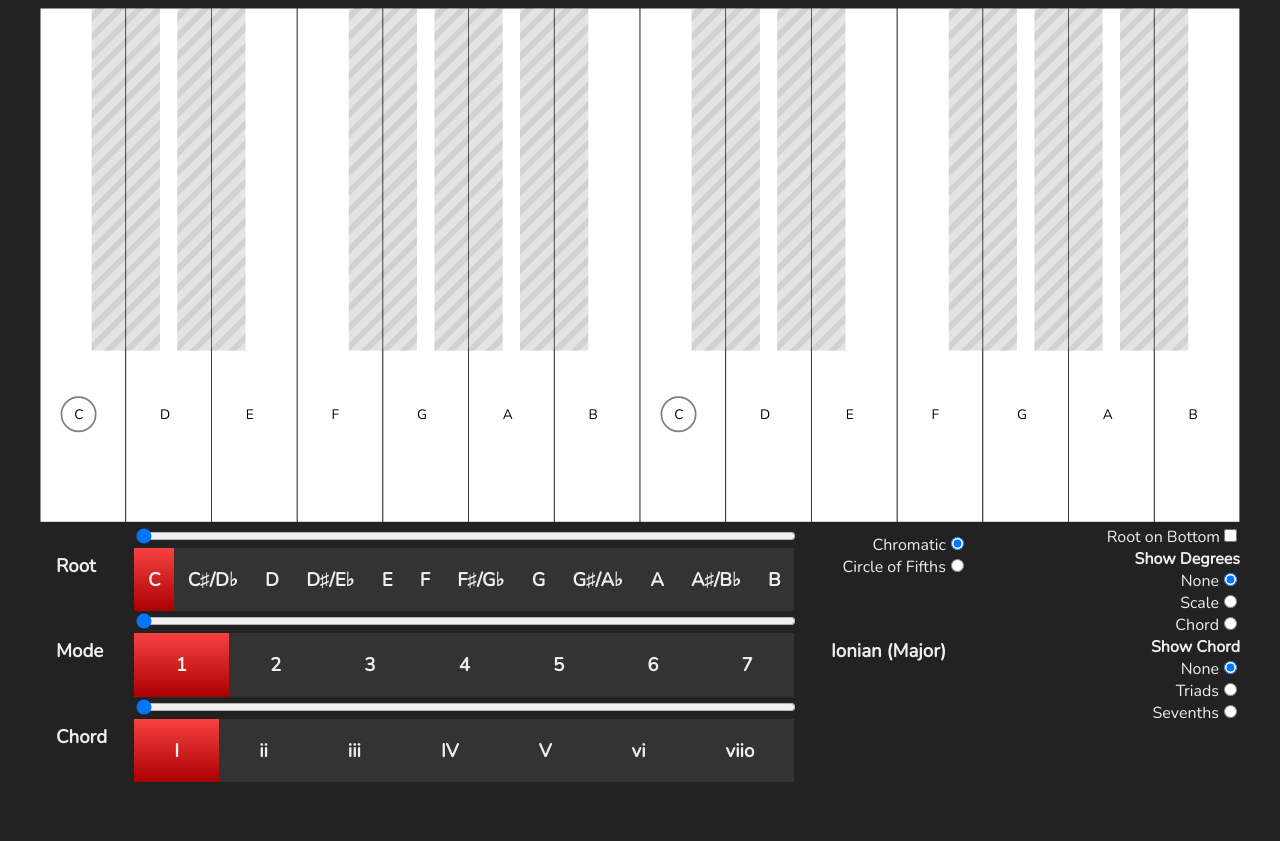
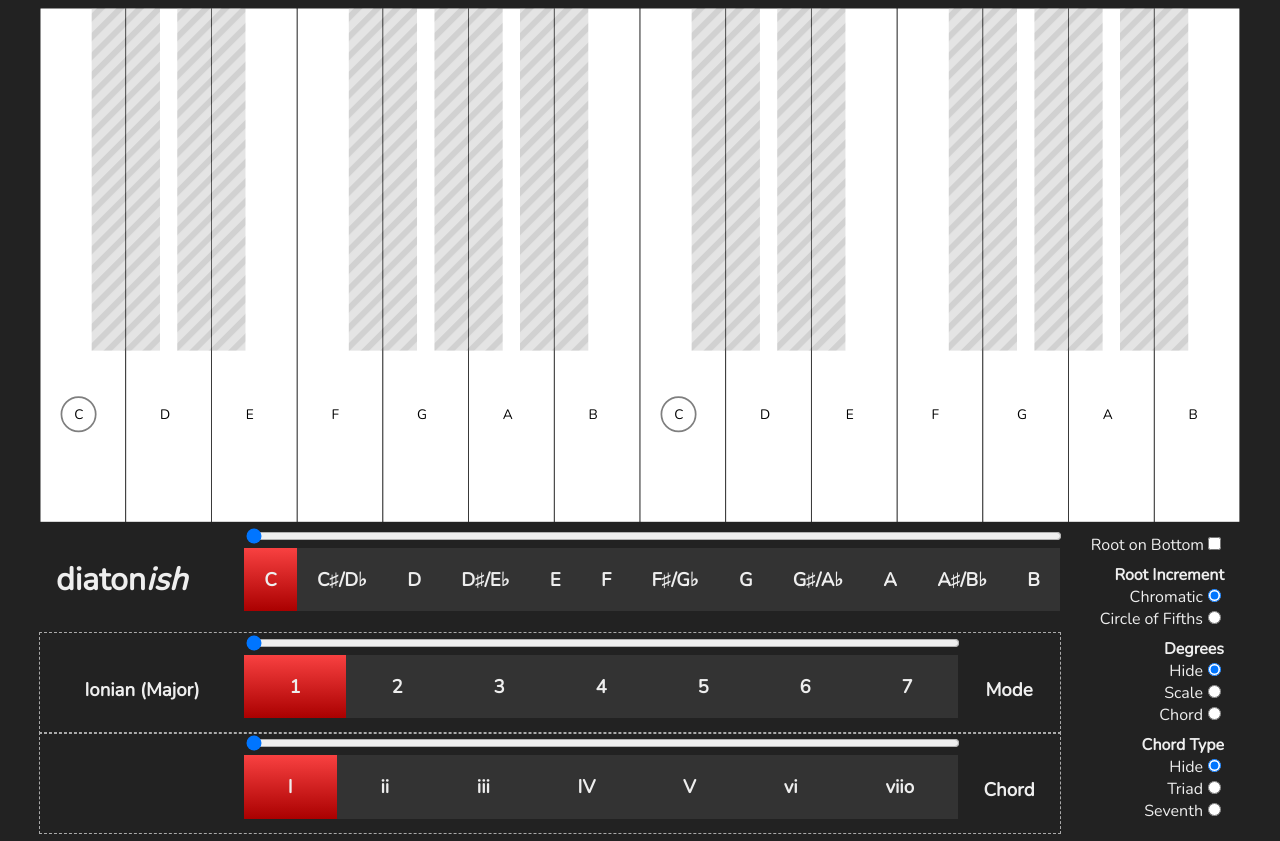
Before and after one commit to mikefooks/diatonish, a React app: page / in a window 1280 px wide. Before the commit the page ends 800 px from the top, so only its background shows below. Built offline with nearby package versions, Linux system fonts and the light colour scheme.

Commit message:
dialing in styles, labels, ui experience.

```diff
--- a/src/App.js
+++ b/src/App.js
@@ -16,7 +16,8 @@ import ChordControls from "./components/ChordControls";
 import {
   RootOnBottomToggle,
   DegreeModeSelector,
-  ChordModeSelector
+  ChordModeSelector,
+  RootIncrModeToggle
 } from "./components/DisplayControls";
 
 
@@ -46,8 +47,8 @@ const App = (props) => {
    * Toggle between Chromatic and Circle of Fifths
    * @param { Number (0 or 1) } val
    */
-  function toggleRootDisplay(val) {
-    setState(state.set("rootDisplayMode", val));
+  function updateRootIncrMode(val) {
+    setState(state.set("rootIncrMode", val));
   }
 
   /**
@@ -131,10 +132,9 @@ const App = (props) => {
       <div className="controls">
         { /* musical parameter controls */ }
         <div className="musicControls">
-          <RootControls rootDisplayMode={ state.get("rootDisplayMode") }
+          <RootControls rootIncrMode={ state.get("rootIncrMode") }
                         activeRoot={ state.get("activeRoot") }
-                        updateRootFn={ updateRoot }
-                        updateDisplayModeFn={ toggleRootDisplay } />
+                        updateRootFn={ updateRoot } />
           <ModeControls activeMode={ state.get("activeMode") }
                         changeHandler={ updateMode } />
           <ChordControls activeRoot={ state.get("activeRoot") }
@@ -146,6 +146,7 @@ const App = (props) => {
         { /* display controls */ }
         <div className="displayOptions">
           <RootOnBottomToggle changeHandler={ toggleRootOnBottom } />
+          <RootIncrModeToggle changeHandler={ updateRootIncrMode } />
           <DegreeModeSelector changeHandler={ selectDegreeMode } />
           <ChordModeSelector changeHandler={ selectChordMode } />
         </div>
--- a/src/components/ChordControls.js
+++ b/src/components/ChordControls.js
@@ -111,14 +111,14 @@ const ChordControls = (props) => {
 
   return (
     <div className="chordControl">
-      <div className="chordControl--label">
-        <h3>Chord</h3>
+      <div className="chordControl--options">
+        <h3>{ activeChordName }</h3>
       </div>
       <ChordSlider activeMode={ activeMode }
                    activeChord={ activeChord }
                    updateChordFn={ updateChordFn } />
-      <div className="chordControl--options">
-        <h3>{ activeChordName }</h3>
+      <div className="chordControl--label">
+        <h3>Chord</h3>
       </div>
     </div>
   );
--- a/src/components/DisplayControls.js
+++ b/src/components/DisplayControls.js
@@ -12,15 +12,39 @@ const RootOnBottomToggle = ({ changeHandler }) => {
   );
 };
 
+const RootIncrModeToggle = ({ changeHandler }) => {
+  return (
+    <div className="rootIncrModeToggle"
+          onChange={ (evt) => changeHandler(evt.target.value) }>
+      <div>
+        <h4>Root Increment</h4>
+      </div>
+      <div>
+        <label>Chromatic</label>
+        <input type="radio"
+               name="displayMode"
+               value="0"
+               defaultChecked />
+      </div>
+      <div>
+        <label>Circle of Fifths</label>
+        <input type="radio"
+               name="displayMode"
+               value="1" />
+      </div>
+    </div>
+  );
+};
+
 const DegreeModeSelector = ({ changeHandler }) => {
   return (
     <div className="scaleDegreeSelector"
          onChange={ (evt) => changeHandler(evt.target.value) }>
       <div>
-        <h4>Show Degrees</h4>
+        <h4>Degrees</h4>
       </div>
       <div>
-        <label>None</label>
+        <label>Hide</label>
         <input type="radio"
               name="degreeMode"
               value="0"
@@ -47,23 +71,23 @@ const ChordModeSelector = ({ changeHandler }) => {
     <div className="chordModeSelector"
          onChange={ (evt) => changeHandler(evt.target.value) }>
       <div>
-        <h4>Show Chord</h4>
+        <h4>Chord Type</h4>
       </div>
       <div>
-        <label>None</label>
+        <label>Hide</label>
         <input type="radio"
                name="chordMode"
                value={ 0 }
                defaultChecked />
       </div>
       <div>
-        <label>Triads</label>
+        <label>Triad</label>
         <input type="radio"
                name="chordMode"
                value={ 1 } />
       </div>
       <div>
-        <label>Sevenths</label>
+        <label>Seventh</label>
         <input type="radio"
                name="chordMode"
                value={ 2 } />
@@ -75,6 +99,7 @@ const ChordModeSelector = ({ changeHandler }) => {
 
 export {
   RootOnBottomToggle,
+  RootIncrModeToggle,
   DegreeModeSelector,
   ChordModeSelector
 };
--- a/src/components/ModeControls.js
+++ b/src/components/ModeControls.js
@@ -30,8 +30,8 @@ const ModeControls = (props) => {
 
   return (
     <div className="modeControl">
-      <div className="modeControl--label">
-        <h3>Mode</h3>
+      <div className="modeControl--options">
+          <h3>{ modeNames[activeMode] }</h3>
       </div>
       <div className="modeControl--input">
         <input type="range"
@@ -44,8 +44,8 @@ const ModeControls = (props) => {
           { displayPanes }
         </div>
       </div>
-      <div className="modeControl--options">
-          <h3>{ modeNames[activeMode] }</h3>
+      <div className="modeControl--label">
+        <h3>Mode</h3>
       </div>
     </div>
   );
--- a/src/components/RootControls.js
+++ b/src/components/RootControls.js
@@ -15,12 +15,12 @@ const circleOfFifths = [
 ];
 
 const RootSlider = (props) => {
-  const { rootDisplayMode,
+  const { rootIncrMode,
           activeRoot,
           updateRootFn } = props;
 
-  const displayValues = rootDisplayMode == 0 ? chromaticScale : circleOfFifths;
-  const activeValueIdx = rootDisplayMode == 0 ?
+  const displayValues = rootIncrMode == 0 ? chromaticScale : circleOfFifths;
+  const activeValueIdx = rootIncrMode == 0 ?
                          activeRoot : circleOfFifths.indexOf(activeRoot);
 
   const displayPanes = displayValues.map((val, _) => {
@@ -45,7 +45,7 @@ const RootSlider = (props) => {
               value={ activeValueIdx }
               onChange={ (evt) => {
                 let targetVal = evt.target.valueAsNumber;
-                if (rootDisplayMode == 0) {
+                if (rootIncrMode == 0) {
                   updateRootFn(chromaticScale[targetVal]);
                 } else {
                   updateRootFn(circleOfFifths[targetVal]);
@@ -57,43 +57,19 @@ const RootSlider = (props) => {
   );
 };
 
-const DisplayModeToggle = ({ updateDisplayModeFn }) => {
-  return (
-    <div onChange={ (evt) => updateDisplayModeFn(evt.target.value) }>
-      <div>
-        <label>Chromatic</label>
-        <input type="radio"
-               name="displayMode"
-               value="0"
-               defaultChecked />
-      </div>
-      <div>
-        <label>Circle of Fifths</label>
-        <input type="radio"
-               name="displayMode"
-               value="1" />
-      </div>
-    </div>
-  );
-};
-
 const RootControls = (props) => {
-  const { rootDisplayMode,
+  const { rootIncrMode,
           activeRoot,
-          updateRootFn,
-          updateDisplayModeFn } = props;
+          updateRootFn } = props;
 
   return (
     <div className="rootControl">
-      <div className="rootControl--label">
-        <h3>Root</h3>
+      <div className="appLabel">
+        <h1>diaton<i>ish</i></h1>
       </div>
-      <RootSlider rootDisplayMode={ rootDisplayMode }
+      <RootSlider rootIncrMode={ rootIncrMode }
                   activeRoot={ activeRoot }
                   updateRootFn={ updateRootFn } />
-      <div className="rootControl--options">
-        <DisplayModeToggle updateDisplayModeFn={ updateDisplayModeFn } />
-      </div>
     </div>
   );
 };
--- a/src/config.js
+++ b/src/config.js
@@ -4,7 +4,7 @@ const defaultOctaves = 4;
 
 const defaultState = {
   // display options
-  rootDisplayMode: 0, // 0 for chromatic, 1 for circle of fifths
+  rootIncrMode: 0, // 0 for chromatic, 1 for circle of fifths
   rootOnBottom: false,
   chordMode: 0, // 0 for hide, 1 for triads, 2 for sevenths.
   degreeMode: 0, // 0 for hide, 1 for scale degrees, 2 for chord degrees.
--- a/src/styles.scss
+++ b/src/styles.scss
@@ -16,7 +16,7 @@ path.inactive {
   );
 }
 
-label, h3, text {
+label, h1, h3, text {
   color: #eee;
   font-family: 'Nunito', sans-serif;
 }
@@ -42,7 +42,7 @@ input[type="range"] {
 }
 
 .musicControls {
-  width: 1100px;
+  width: 85%;
 }
 
 .rootControl {
@@ -51,30 +51,37 @@ input[type="range"] {
   justify-content: space-between;
 }
 
-.rootControl--label {
-  width: 10%;
-  padding: .5em 1em;
+.appLabel {
+  padding: 1em;
+  width: 20%;
+
+  h1 {
+    margin: .5em 0;
+  }
 }
 
 .rootControl--input {
-  width: 70%;
-}
-
-.rootControl--options {
-  padding: .5em 1em;
-  text-align: right;
-  width: 20%;
+  width: 80%;
 }
 
 .modeControl {
   display: flex;
   flex-flow: row nowrap;
   justify-content: space-between;
+  outline-width: 1px;
+  outline-style: dashed;
+  outline-color: #aaa;
 }
 
 .modeControl--label {
   width: 10%;
-  padding: .5em 1em;
+  padding: 1em;
+  text-align: center;
+
+  h3 {
+    margin-top: 1.5em;
+    margin-bottom: .75em;
+  }
 }
 
 .modeControl--input {
@@ -82,20 +89,34 @@ input[type="range"] {
 }
 
 .modeControl--options {
-  padding: .5em 1em;
+  padding: 1em;
+  width: 20%;
   text-align: center;
-  width: 20%;
+
+  h3 {
+    margin-top: 1.5em;
+    margin-bottom: .75em;
+  }
 }
 
 .chordControl {
   display: flex;
   flex-flow: row nowrap;
   justify-content: space-between;
+  outline-width: 1px;
+  outline-style: dashed;
+  outline-color: #aaa;
 }
 
 .chordControl--label {
   width: 10%;
-  padding: .5em 1em;
+  padding: 1em;
+  text-align: center;
+
+  h3 {
+    margin-top: 1.5em;
+    margin-bottom: .75em;
+  }
 }
 
 .chordControl--input {
@@ -104,7 +125,13 @@ input[type="range"] {
 
 .chordControl--options {
   width: 20%;
+  padding: 1em;
   text-align: center;
+
+  h3 {
+    margin-top: 1.5em;
+    margin-bottom: .75em;
+  }
 }
 
 .displayPane {
@@ -129,6 +156,11 @@ input[type="range"] {
 }
 
 .displayOptions {
-  width: 300px;
+  padding-right: 1em;
+  width: 15%;
   text-align: right;
 }
+
+.rootOnBottomToggle, .rootIncrModeToggle, .scaleDegreeSelector, .chordModeSelector {
+  margin-top: .5em;
+}
```
